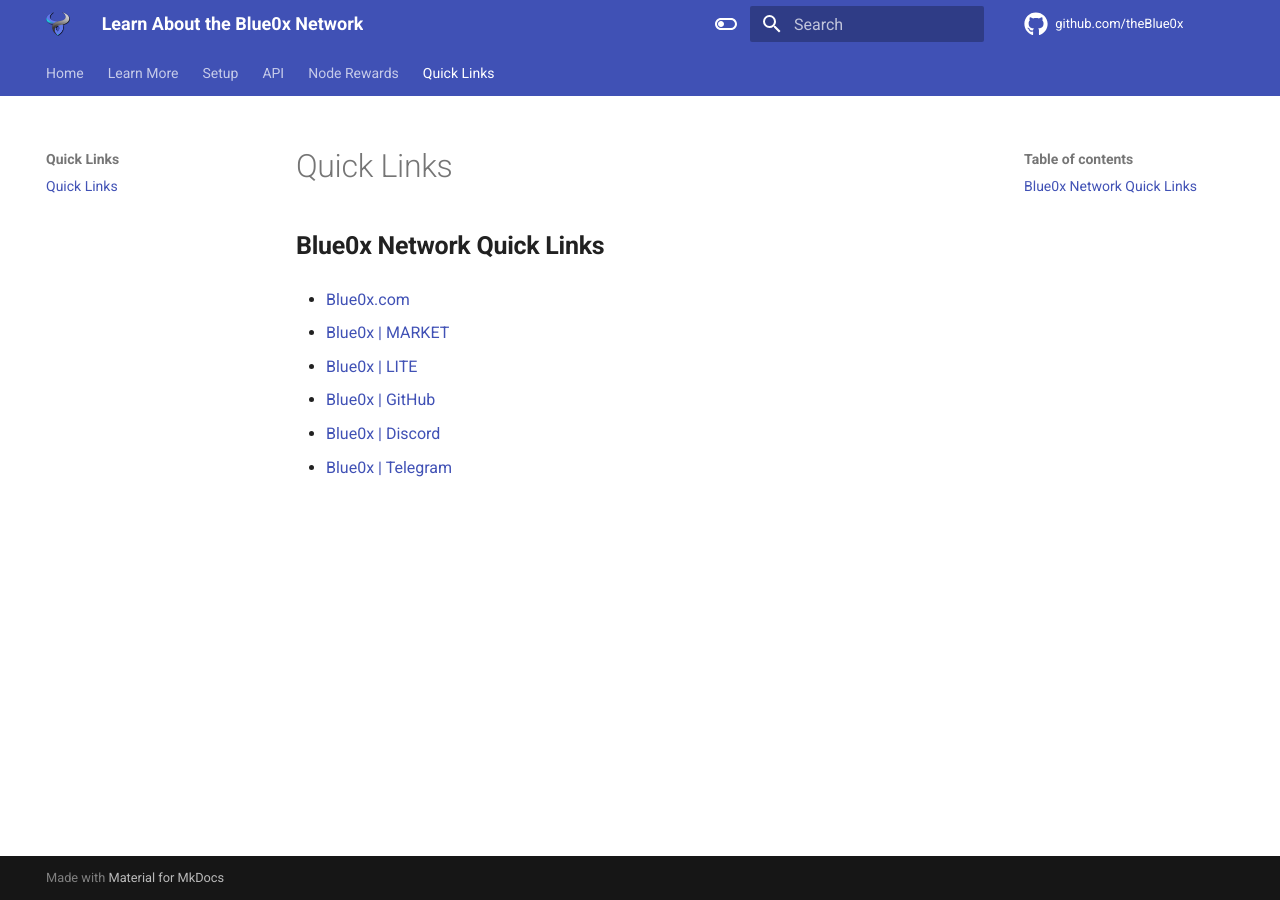
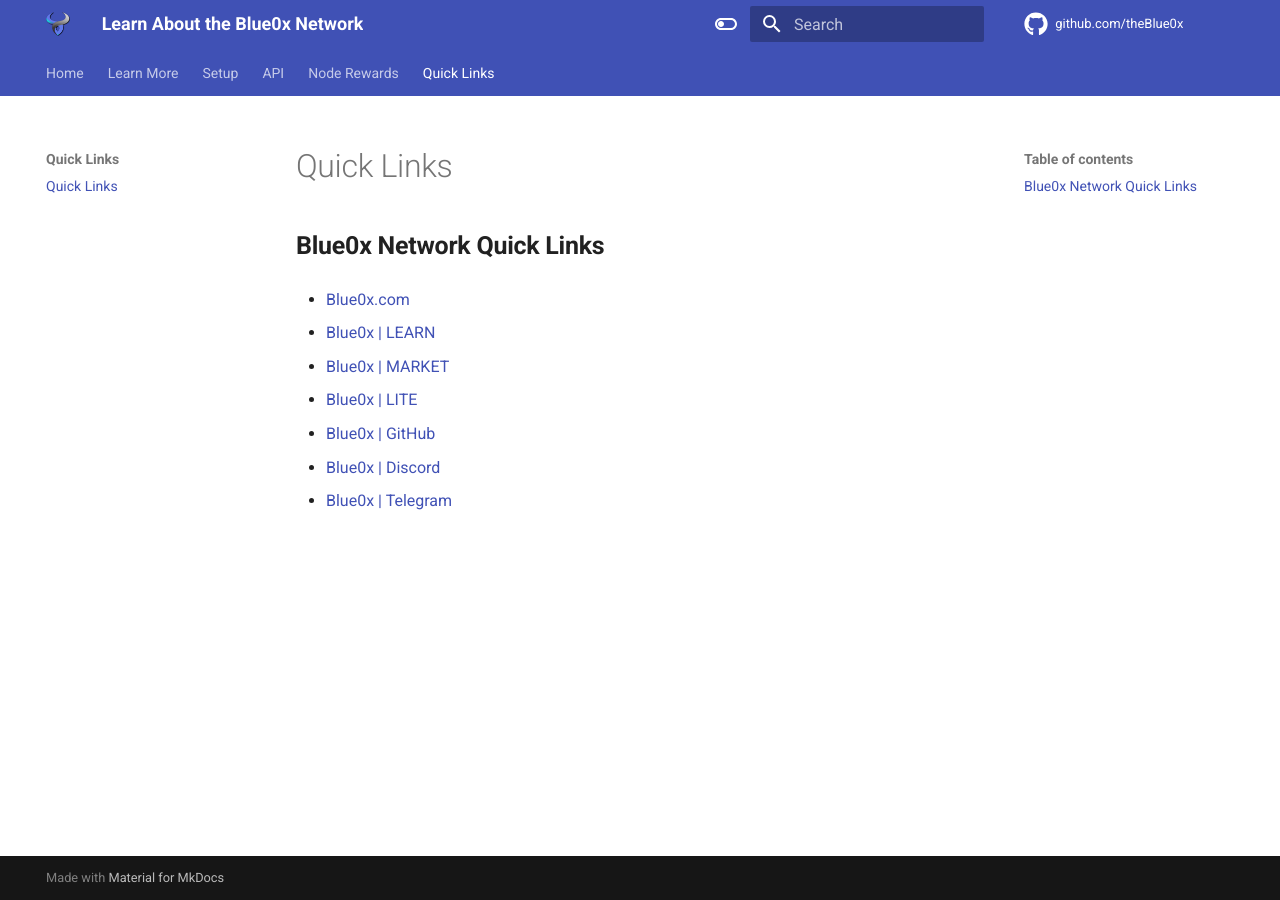
Before and after one commit to theBlue0x/docs, an MkDocs documentation site: the page built from docs/links/index.md, in a window 1280 px wide. Built offline with MkDocs 1.6.1 and Material for MkDocs 9.7.7, drawn with Linux system fonts in a browser that asks for light colours.

Commit message:
Update index.md

```diff
--- a/docs/links/index.md
+++ b/docs/links/index.md
@@ -1,6 +1,8 @@
 ## **Blue0x Network Quick Links** ##
 
 * [Blue0x.com](https://blue0x.com)
+
+* [Blue0x | LEARN](https://learn.blue0x.com/)
 
 * [Blue0x | MARKET](https://market.blue0x.com)
 
```
